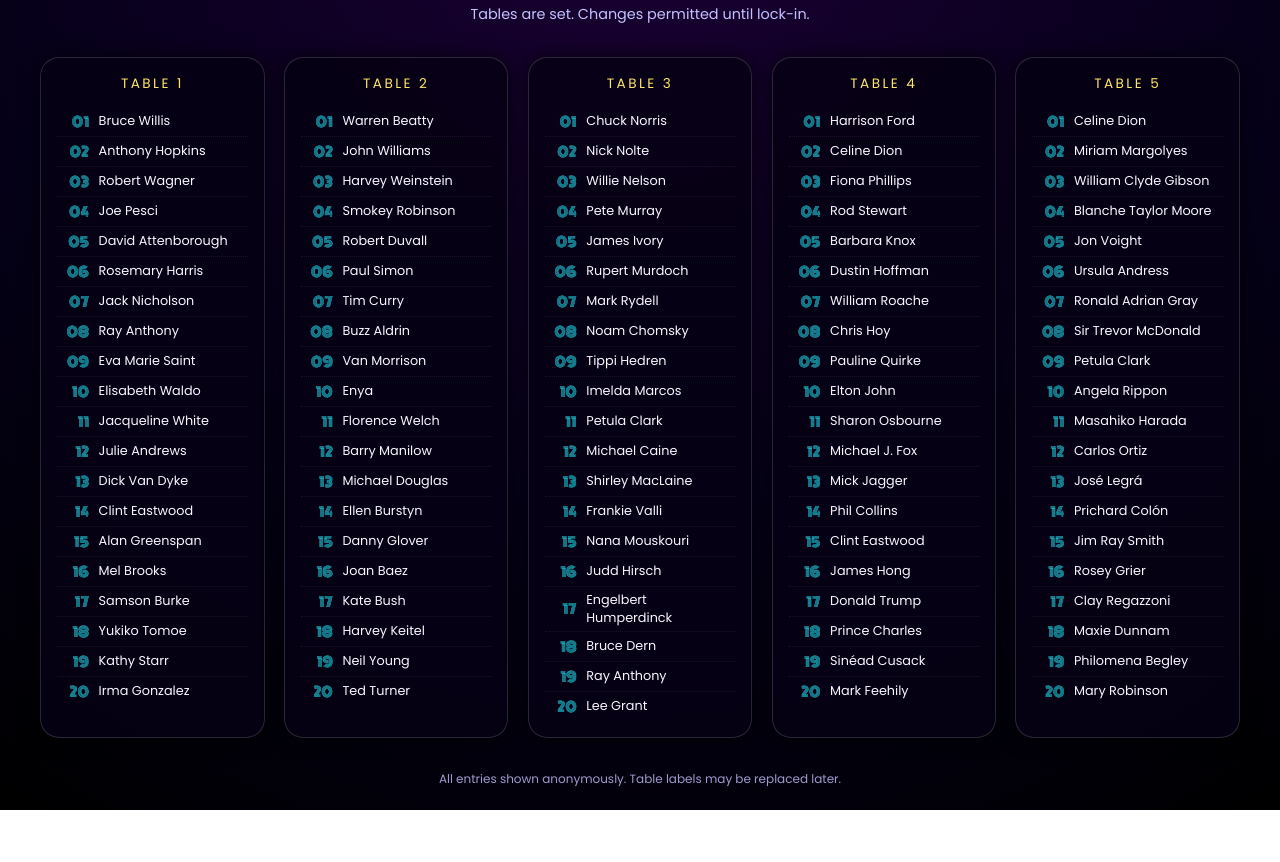
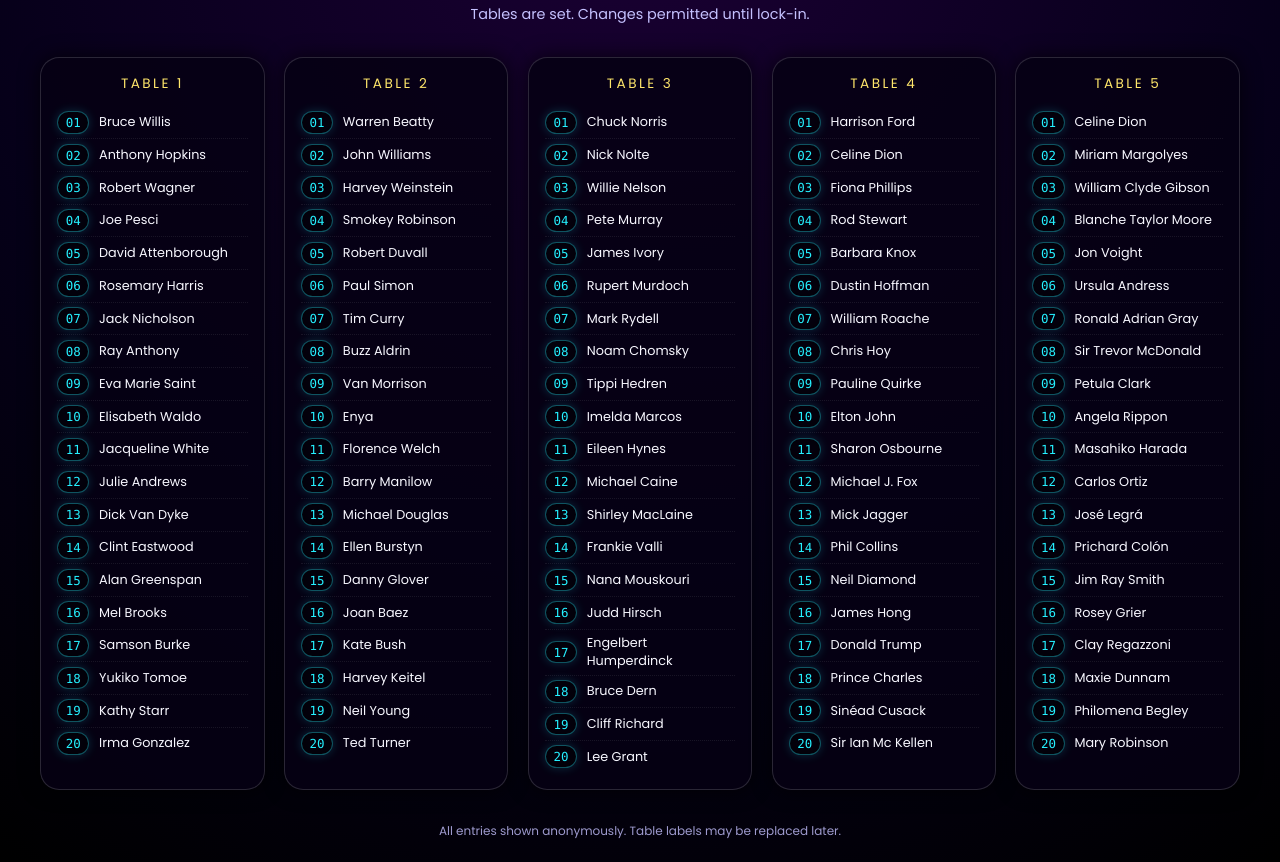
Before and after one commit to Eltonsean69x/DeathWatch26, a plain HTML site: page picks.html in a window 1280 px wide. Shown: the part 125-987 px from the top of the page. Before the commit the page ends 935 px from the top, so only its background shows below. Drawn offline with Linux system fonts and the light colour scheme.

Commit message:
changed picks.html

```diff
--- a/picks.html
+++ b/picks.html
@@ -82,18 +82,29 @@
       gap:.6rem;
       align-items:center;
       font-size:.8rem;
-      padding:.25rem 0;
+      padding:.28rem 0;
       border-bottom:1px dotted rgba(255,255,255,.08);
     }
 
     .pick:last-child{border-bottom:none}
 
+    /* ✅ FIX: use true monospace + fixed badge width */
     .pick-num{
-      font-family:"Monoton",cursive;
-      font-size:.85rem;
+      font-family: ui-monospace, SFMono-Regular, Menlo, Monaco, Consolas, "Liberation Mono", "Courier New", monospace;
+      font-size:.78rem;
       color:var(--neon-cyan);
-      min-width:32px;
-      text-align:right;
+
+      /* badge look */
+      min-width: 2.6em;          /* fixed width so 01–20 align */
+      text-align: center;
+      padding: .18rem .35rem;
+      border-radius: 999px;
+      border: 1px solid rgba(37,240,255,.35);
+      background: rgba(0,0,0,.35);
+      box-shadow: 0 0 10px rgba(37,240,255,.18), inset 0 0 10px rgba(0,0,0,.5);
+
+      /* ensures consistent digit widths where supported */
+      font-variant-numeric: tabular-nums;
     }
 
     .pick-name{
@@ -141,14 +152,14 @@
       "Table 3": [
         "Chuck Norris","Nick Nolte","Willie Nelson","Pete Murray","James Ivory",
         "Rupert Murdoch","Mark Rydell","Noam Chomsky","Tippi Hedren","Imelda Marcos",
-        "Petula Clark","Michael Caine","Shirley MacLaine","Frankie Valli","Nana Mouskouri",
-        "Judd Hirsch","Engelbert Humperdinck","Bruce Dern","Ray Anthony","Lee Grant"
+        "Eileen Hynes","Michael Caine","Shirley MacLaine","Frankie Valli","Nana Mouskouri",
+        "Judd Hirsch","Engelbert Humperdinck","Bruce Dern","Cliff Richard","Lee Grant"
       ],
       "Table 4": [
         "Harrison Ford","Celine Dion","Fiona Phillips","Rod Stewart","Barbara Knox",
         "Dustin Hoffman","William Roache","Chris Hoy","Pauline Quirke","Elton John",
-        "Sharon Osbourne","Michael J. Fox","Mick Jagger","Phil Collins","Clint Eastwood",
-        "James Hong","Donald Trump","Prince Charles","Sinéad Cusack","Mark Feehily"
+        "Sharon Osbourne","Michael J. Fox","Mick Jagger","Phil Collins","Neil Diamond",
+        "James Hong","Donald Trump","Prince Charles","Sinéad Cusack","Sir Ian Mc Kellen"
       ],
       "Table 5": [
         "Celine Dion","Miriam Margolyes","William Clyde Gibson","Blanche Taylor Moore","Jon Voight",
```
